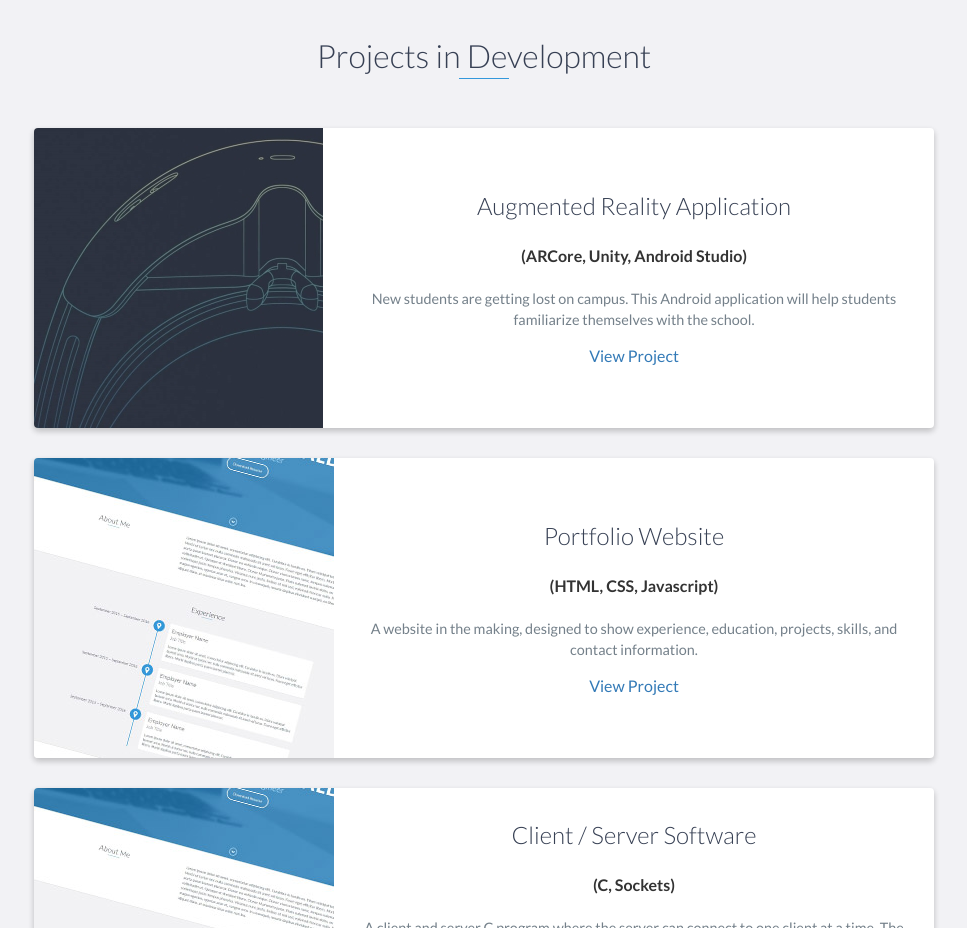
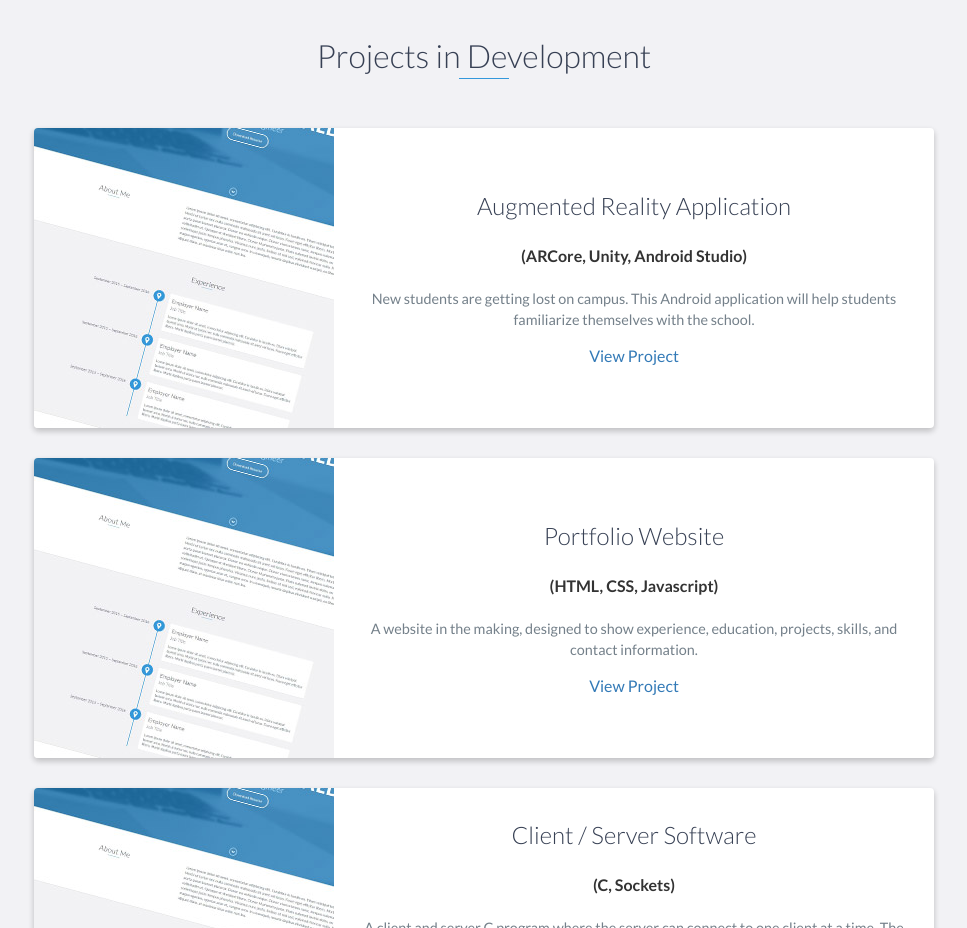
Before and after one commit to adambell95/adambell95.github.io, a website: page index.html in a window 1280 px wide. Shown: the part 2480-3408 px from the top of the page, without its empty margins (156-1123 px from the left). Drawn offline with nearby package versions, Linux system fonts and the light colour scheme.

Commit message:
Update index.html

```diff
--- a/index.html
+++ b/index.html
@@ -162,7 +162,7 @@
 
                 <div class="project shadow-large">
                     <div class="project-image">
-                        <img src="images/project1.jpg" />
+                        <img src="images/project.jpg" />
                     </div>
                     <!-- End .project-image -->
                     <div class="project-info">
```
